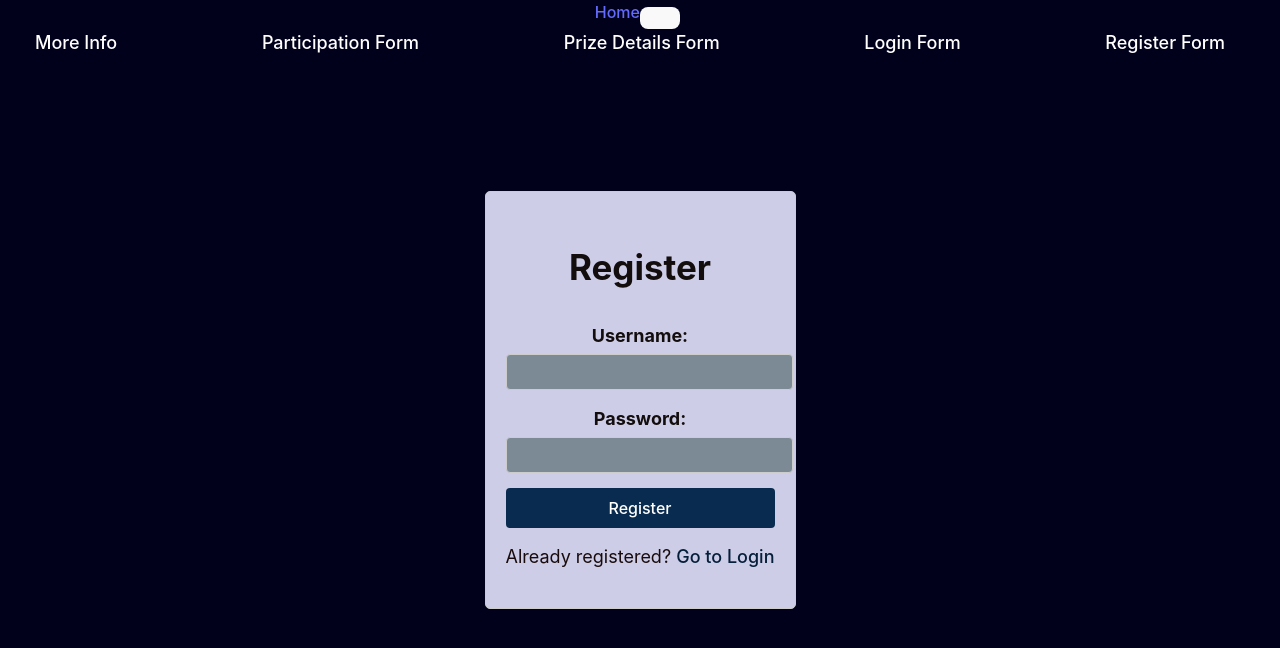
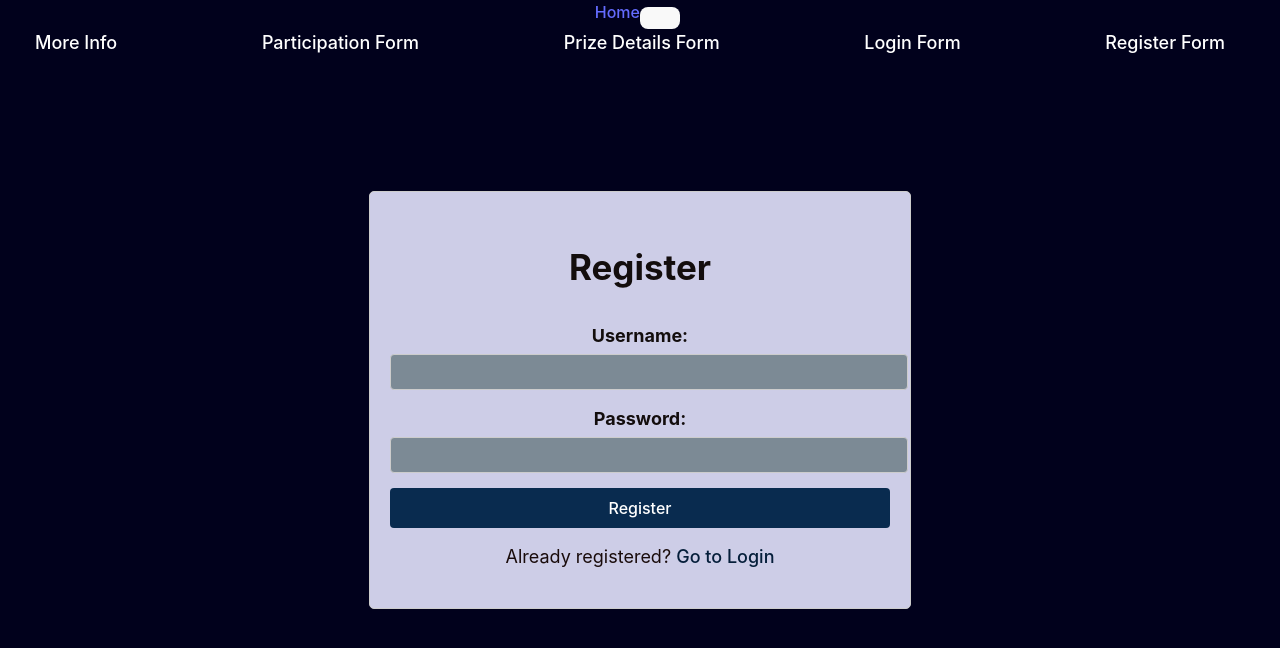
Before and after one commit to sriparna-koar/olympic-games, a React (Vite) app: page /register in a window 1280 px wide. Shown: the top 648 px of the page. Built offline with nearby package versions, Linux system fonts and the light colour scheme.

Commit message:
Update RegisterForm.css

```diff
--- a/src/components/RegisterForm.css
+++ b/src/components/RegisterForm.css
@@ -1,6 +1,6 @@
 .register-form {
-    max-width: 400px;
-    margin: 0 auto;
+     width: 500px;
+  margin: 50px auto;
     padding: 20px;
     border: 1px solid #ccc;
     border-radius: 5px;
```
